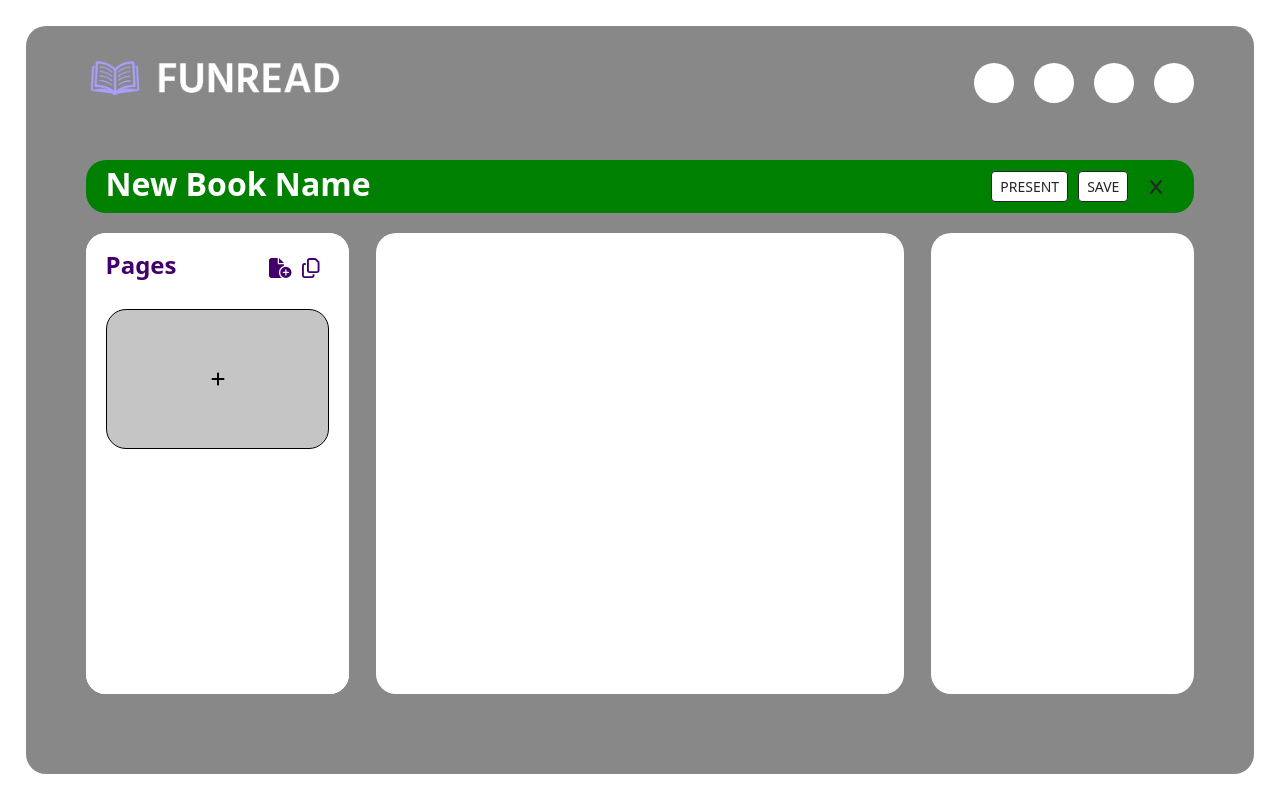
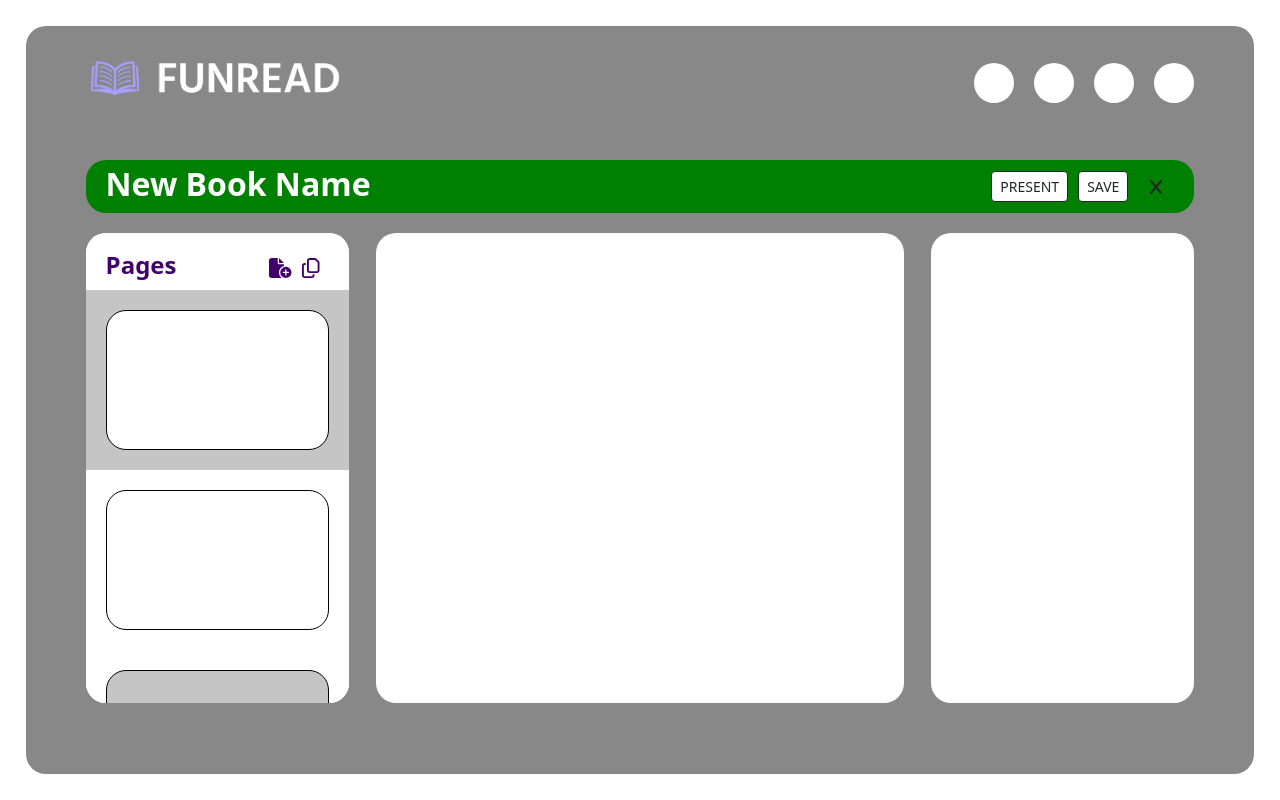
Before and after one commit to Funread/funread, a React (Create React App) app in the folder frontend/: page /addpage in a window 1280 px wide. Both pictures are taken after a click on the icon 280 px from the left and 268 px from the top of the page. Built offline with nearby package versions, Linux system fonts and the light colour scheme.

Commit message:
FR-266: Added Function to create more pages

```diff
--- a/frontend/src/Components/Shared/AddPage/AddPage.jsx
+++ b/frontend/src/Components/Shared/AddPage/AddPage.jsx
@@ -11,7 +11,7 @@ function AddPage(props) {
   const [myBookName, setMyBookName] = useState("New Book Name");
   const navigate = useNavigate();
 
-  const BtnCloseClick = () => {
+  const closeAddPage = () => {
     navigate("/mylibrary");
   };
 
@@ -45,7 +45,7 @@ function AddPage(props) {
               className="add-page-banner-close-button"
               style={{ marginRight: 20 }}
               type="button"
-              onClick={BtnCloseClick}
+              onClick={closeAddPage}
             >
               <FontAwesomeIcon icon={faX} />
             </Button>
--- a/frontend/src/Components/Shared/BookPages/BookPages.jsx
+++ b/frontend/src/Components/Shared/BookPages/BookPages.jsx
@@ -6,8 +6,28 @@ import { faPlus, faFileCirclePlus } from "@fortawesome/free-solid-svg-icons";
 import { faCopy } from "@fortawesome/free-regular-svg-icons";
 
 function BookPages(props) {
-  function changePagePreview() {
-    console.log("new page");
+  const [pageList, setPageList] = useState([
+    <div className="book-pages-item-active" key={0}>
+      <Button
+        className="book-pages-item-content"
+        key={0}
+        type="button"
+      ></Button>
+    </div>,
+  ]);
+
+  function addPage() {
+    setPageList(
+      pageList.concat(
+        <div className="book-pages-item-inactive" key={pageList.length}>
+          <Button
+            className="book-pages-item-content"
+            key={pageList.length}
+            type="button"
+          ></Button>
+        </div>
+      )
+    );
   }
 
   return (
@@ -20,12 +40,18 @@ function BookPages(props) {
           style={{ marginLeft: "auto" }}
           className="book-pages-options"
           icon={faFileCirclePlus}
+          onClick={addPage}
         />
         <FontAwesomeIcon className="book-pages-options" icon={faCopy} />
       </div>
       <div className="book-pages-item-container">
+        {pageList}
         <div className="book-pages-item-inactive">
-          <Button className="book-pages-item-add" type="button">
+          <Button
+            className="book-pages-item-add"
+            type="button"
+            onClick={addPage}
+          >
             <FontAwesomeIcon icon={faPlus} />
           </Button>
         </div>
```
